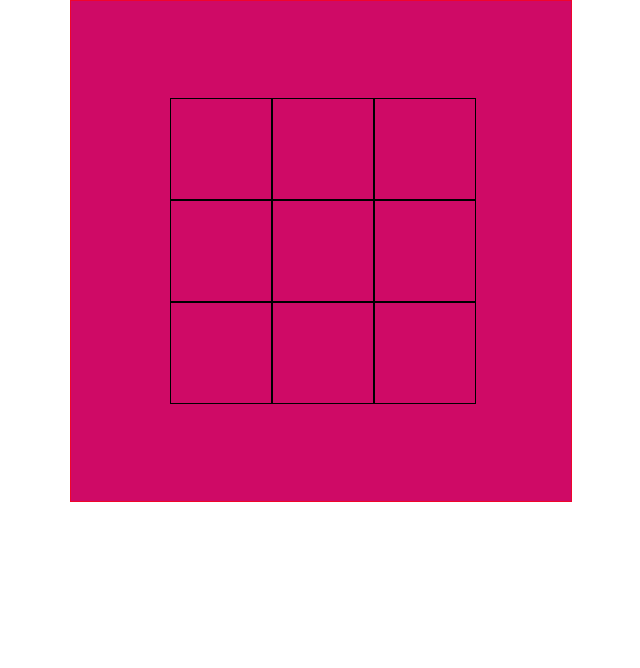
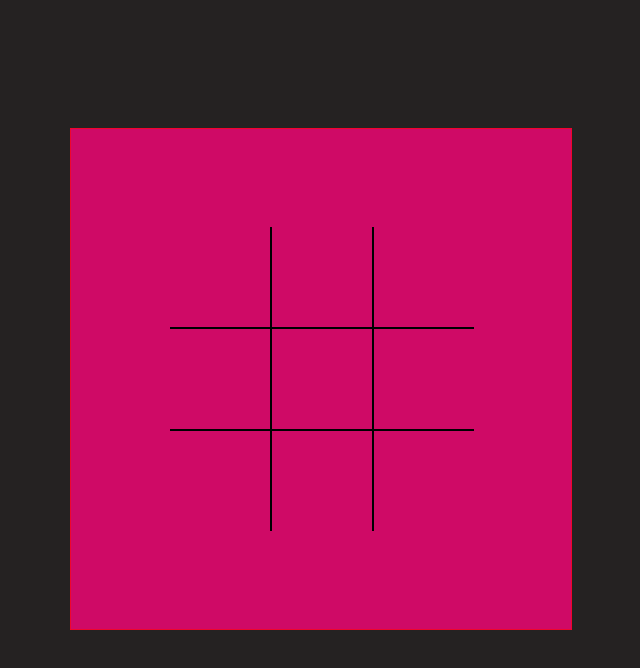
Before and after one commit to kafelka/XO, a plain HTML site: page index.html in a window 1280 px wide. Shown: the whole page, without its empty margins (319-959 px from the left). Drawn offline with Linux system fonts and the light colour scheme.

Commit message:
Second commit, modified css

```diff
--- a/main.css
+++ b/main.css
@@ -3,13 +3,17 @@
   margin: 0;
 }
 
+body {
+  background: rgb(37, 34, 34);
+}
 .container {
   height: 500px;
   width: 500px;
   background: rgb(207, 10, 102);
   border: 1px solid rgb(240, 5, 44);
   text-align: center;
-  margin: auto;
+  margin: 10% auto;
+
 }
 
 .container:before {
@@ -18,6 +22,7 @@
   height: 100%;
   vertical-align: middle;
 }
+
 .board  {
   display: inline-block;
   vertical-align: middle;
@@ -29,4 +34,23 @@
   height: 100px;
   border: 1px solid black;
   float: left;
+  font-size: 24px;
+  font-weight: bold;
+  line-height: 100px;
 }
+
+[data-no^="0"] {
+  border-top: none;
+}
+
+[data-no^="2"] {
+  border-bottom: none;
+}
+
+[data-no$="0"] {
+  border-left: none;
+}
+
+[data-no$="2"] {
+  border-right: none;
+}
```
